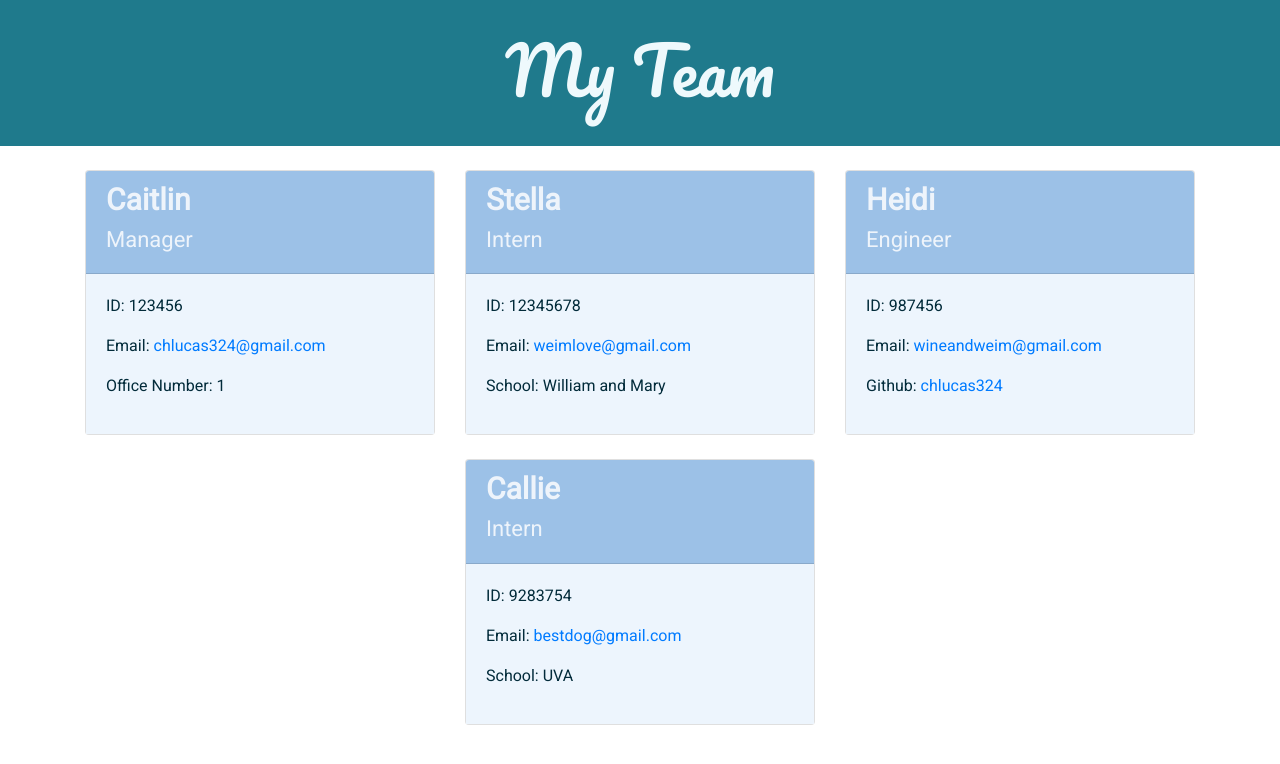
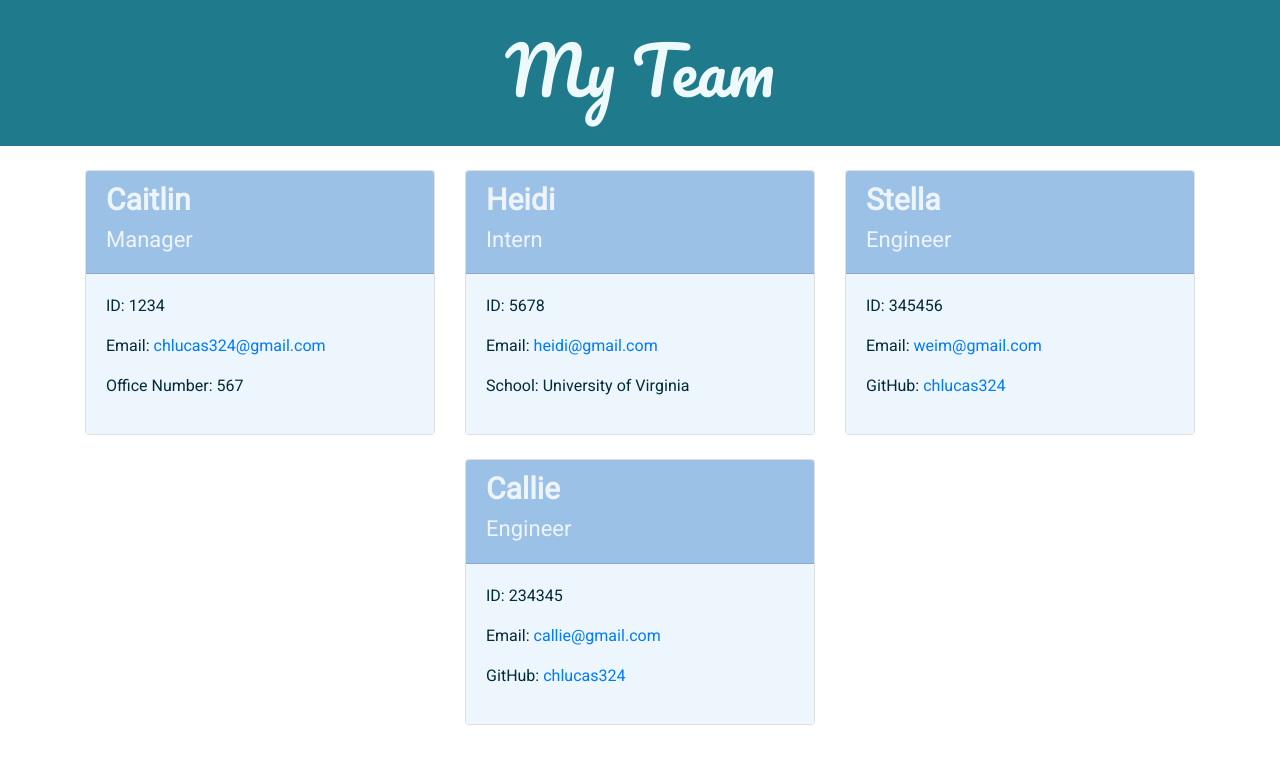
Before and after one commit to chlucas324/team-profile-generator, a website: page dist/index.html in a window 1280 px wide. Drawn offline with nearby package versions, Linux system fonts and the light colour scheme.

```diff
--- a/dist/index.html
+++ b/dist/index.html
@@ -29,9 +29,24 @@
             </div>
 
             <div class="card-body">
-                <p class="id">ID: 123456</p>
+                <p class="id">ID: 1234</p>
                 <p class="email">Email: <a href="mailto:chlucas324@gmail.com">chlucas324@gmail.com</a></p>
-                <p class="office">Office Number: 1</p>
+                <p class="office">Office Number: 567</p>
+            </div>
+        </div>
+    </div>
+
+    <div class="col-4 mt-4">
+        <div class="card h-100">
+            <div class="card-header">
+                <h3>Heidi</h3>
+                <h4>Intern</h4>
+            </div>
+
+            <div class="card-body">
+                <p class="id">ID: 5678</p>
+                <p class="email">Email: <a href="mailto:heidi@gmail.com">heidi@gmail.com</a></p>
+                <p class="school">School: University of Virginia</p>
             </div>
         </div>
     </div>
@@ -40,28 +55,13 @@
         <div class="card h-100">
             <div class="card-header">
                 <h3>Stella</h3>
-                <h4>Intern</h4>
-            </div>
-
-            <div class="card-body">
-                <p class="id">ID: 12345678</p>
-                <p class="email">Email: <a href="mailto:weimlove@gmail.com">weimlove@gmail.com</a></p>
-                <p class="school">School: William and Mary</p>
-            </div>
-        </div>
-    </div>
-
-    <div class="col-4 mt-4">
-        <div class="card h-100">
-            <div class="card-header">
-                <h3>Heidi</h3>
                 <h4>Engineer</h4>
             </div>
 
             <div class="card-body">
-                <p class="id">ID: 987456</p>
-                <p class="email">Email: <a href="mailto:wineandweim@gmail.com">wineandweim@gmail.com</a></p>
-                <p class="github">Github: <a href="https://github.com/chlucas324">chlucas324</a></p>
+                <p class="id">ID: 345456</p>
+                <p class="email">Email: <a href="mailto:weim@gmail.com">weim@gmail.com</a></p>
+                <p class="github">GitHub: <a href="https://github.com/chlucas324">chlucas324</a></p>
             </div>
         </div>
     </div>
@@ -70,13 +70,13 @@
         <div class="card h-100">
             <div class="card-header">
                 <h3>Callie</h3>
-                <h4>Intern</h4>
+                <h4>Engineer</h4>
             </div>
 
             <div class="card-body">
-                <p class="id">ID: 9283754</p>
-                <p class="email">Email: <a href="mailto:bestdog@gmail.com">bestdog@gmail.com</a></p>
-                <p class="school">School: UVA</p>
+                <p class="id">ID: 234345</p>
+                <p class="email">Email: <a href="mailto:callie@gmail.com">callie@gmail.com</a></p>
+                <p class="github">GitHub: <a href="https://github.com/chlucas324">chlucas324</a></p>
             </div>
         </div>
     </div>
```
Also changed, not shown: README.md.
